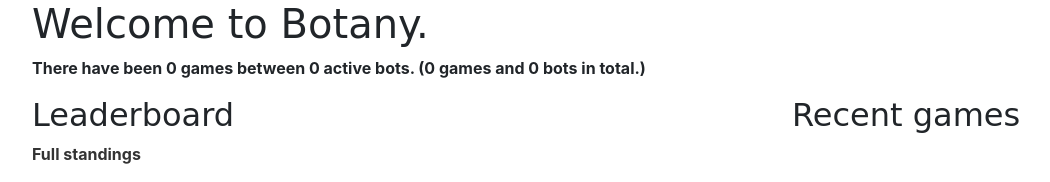
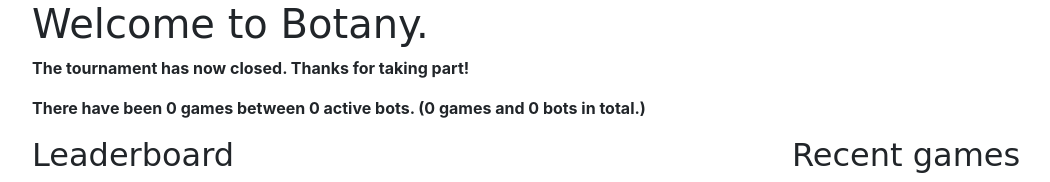
Before and after one commit to inglesp/botany, a Django app: page / in a window 1280 px wide. Shown: the part 60-242 px from the top of the page, without its empty margins (53-1103 px from the left). Run offline with Django 3.2, Linux system fonts and the light colour scheme; data that the repository does not hold is empty; parts of the project's set-up code (start-up, migrations or seed data) failed here and were passed over; some libraries are stand-ins or nearby versions; some web fonts are replaced.

Commit message:
Add setting to close tournament

```diff
--- a/server/botany/settings.py
+++ b/server/botany/settings.py
@@ -11,8 +11,11 @@
 """
 
 import os
+from datetime import datetime, timedelta, timezone
 
 import dj_database_url
+
+bst = timezone(timedelta(hours=1))
 
 # Game settings
 BOTANY_GAME_MODULE = os.environ["BOTANY_GAME_MODULE"]
@@ -20,6 +23,8 @@
 BOTANY_NUM_ROUNDS = int(os.environ["BOTANY_NUM_ROUNDS"])
 BOTANY_OPCODE_LIMIT = int(os.environ["BOTANY_OPCODE_LIMIT"])
 
+# TODO read this from environment (and make optional)
+BOTANY_TOURNAMENT_CLOSE_AT = datetime(2018, 9, 18, 13, 30, tzinfo=bst)
 
 # Build paths inside the project like this: os.path.join(BASE_DIR, ...)
 BASE_DIR = os.path.dirname(os.path.dirname(os.path.abspath(__file__)))
--- a/server/botany/templates/botany/index.html
+++ b/server/botany/templates/botany/index.html
@@ -4,6 +4,10 @@
 <div class="row">
   <div class="col-sm">
     <h1>Welcome to Botany.</h1>
+
+    {% if tournament_closed %}
+    <p>The tournament has now closed.  Thanks for taking part!</p>
+    {% endif %}
 
     <p>
       There have been {{ summary.num_games_between_active_bots }} games between {{ summary.num_active_bots }} active bots.
--- a/server/botany/views.py
+++ b/server/botany/views.py
@@ -1,4 +1,5 @@
 import random
+from datetime import datetime, timezone
 
 from django.conf import settings
 from django.contrib.auth import login, logout
@@ -27,11 +28,13 @@
 
 def index(request):
     top_of_standings = standings()[:10]
+    tournament_closed = datetime.now(timezone.utc) > settings.BOTANY_TOURNAMENT_CLOSE_AT
 
     ctx = {
         "summary": summary(),
         "recent_games": recent_games(),
         "top_of_standings": top_of_standings,
+        "tournament_closed": tournament_closed,
     }
     return render(request, "botany/index.html", ctx)
 
@@ -183,6 +186,9 @@
 
 @csrf_exempt
 def api_submit(request):
+    if datetime.now(timezone.utc) > settings.BOTANY_TOURNAMENT_CLOSE_AT:
+        return HttpResponseBadRequest("Tournament has closed")
+
     user = get_object_or_404(User, api_token=request.POST["api_token"])
 
     try:
```
